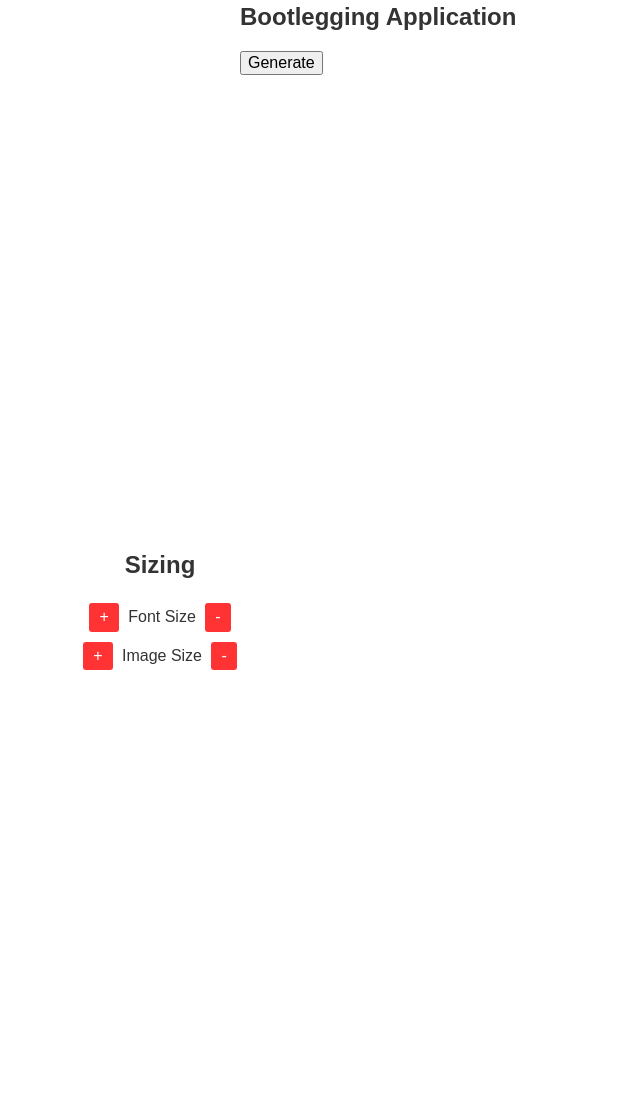
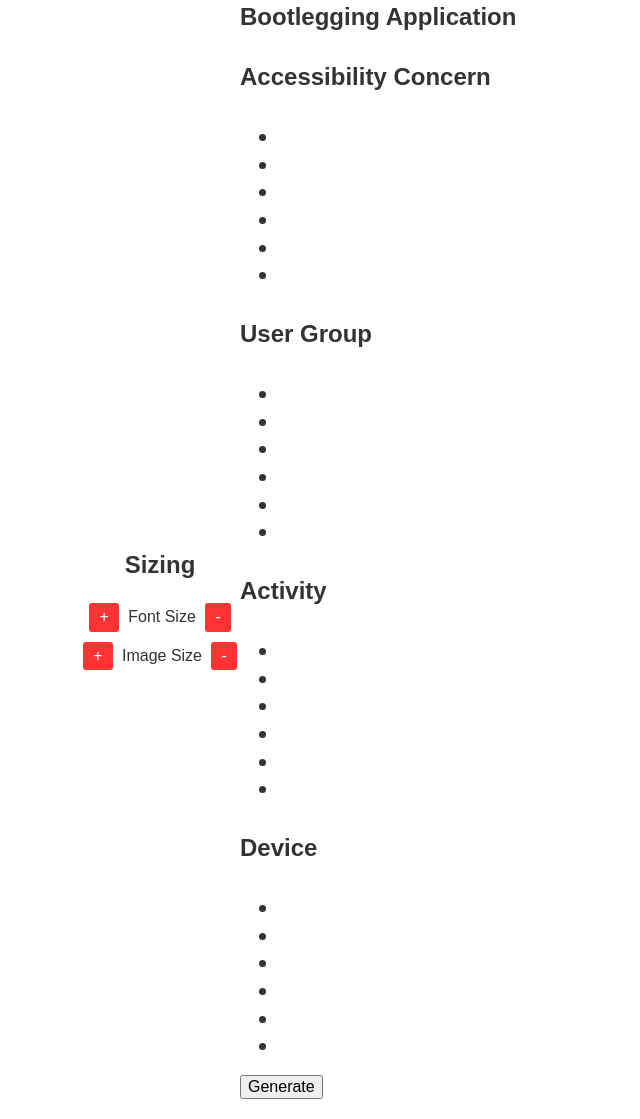
Before and after one commit to JBays1/CPS592s24, a website with bundled scripts: page index.html in a window 1280 px wide. Shown: the part 95-1214 px from the top of the page, without its empty margins (0-640 px from the left). Before the commit the page ends 800 px from the top, so only its background shows below. Built offline with nearby package versions, Linux system fonts and the light colour scheme; files whose address does not match are found by name.

Commit message:
testing structure

```diff
--- a/index.html
+++ b/index.html
@@ -39,6 +39,46 @@
     <div id="home" class="tabContent" aria-labelledby="tab1">
         <h2>Bootlegging Application</h2>
         <div>
+            <h4>Accessibility Concern</h4>
+            <ul>
+                <li></li>
+                <li></li>
+                <li></li>
+                <li></li>
+                <li></li>
+                <li></li>
+            </ul>
+
+            <h4>User Group</h4>
+            <ul>
+                <li></li>
+                <li></li>
+                <li></li>
+                <li></li>
+                <li></li>
+                <li></li>
+            </ul>
+
+            <h4>Activity</h4>
+            <ul>
+                <li></li>
+                <li></li>
+                <li></li>
+                <li></li>
+                <li></li>
+                <li></li>
+            </ul>
+
+            <h4>Device</h4>
+            <ul>
+                <li></li>
+                <li></li>
+                <li></li>
+                <li></li>
+                <li></li>
+                <li></li>
+            </ul>
+
             <button id="generateButton">Generate</button>
         </div>
         <div id="output"></div>
```
